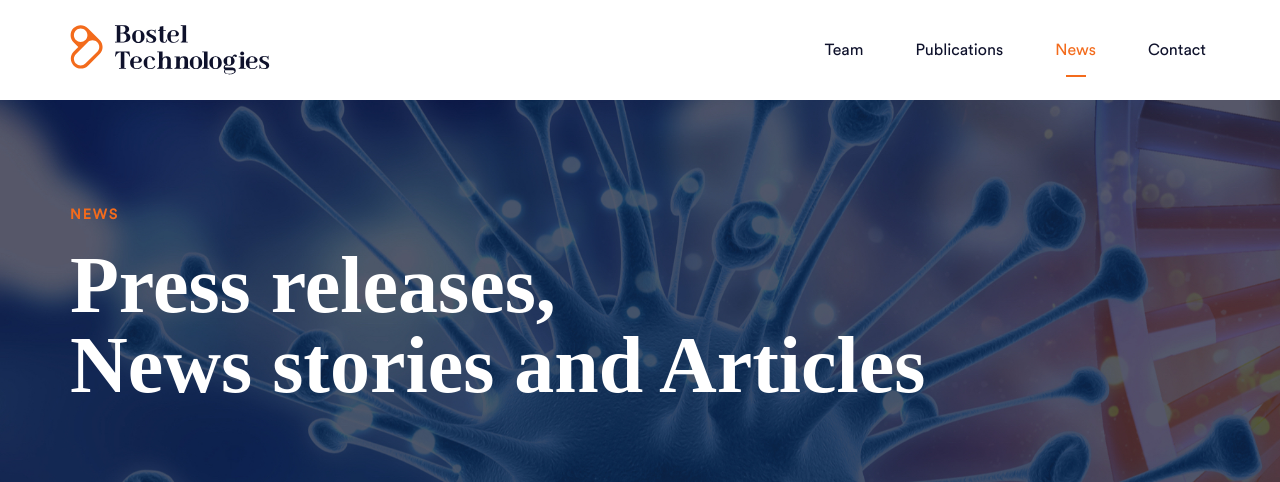
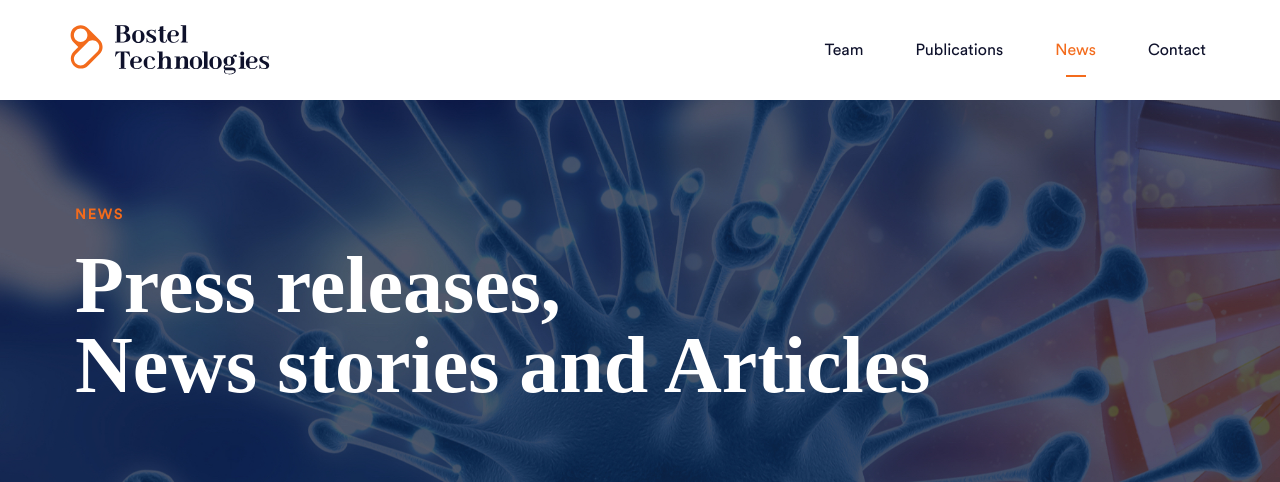
Before and after one commit to brucenwalker/bostelweb, a Jekyll site: the page built from news.md, in a window 1280 px wide and 1400 px high. Shown: the top 482 px of the window. Built offline with Jekyll 4.4.1, drawn with Linux system fonts in a browser that asks for light colours; some web fonts are replaced.

Commit message:
Page header updates

```diff
--- a/_includes/footer.html
+++ b/_includes/footer.html
@@ -16,11 +16,11 @@
                 </ul>
             </div>
             <div class="footer-social">
-                <a class="btn btn--icon btn--icon-light" href="https://www.linkedin.com" target="_blank"><svg class="icon"><use xlink:href="/assets/site.svg#linkedin" /></svg></a>
-                <a class="btn btn--icon btn--icon-light" href="https://www.facebook.com" target="_blank"><svg class="icon"><use xlink:href="/assets/site.svg#facebook" /></svg></a>
-                <a class="btn btn--icon btn--icon-light" href="https://www.instagram.com" target="_blank"><svg class="icon"><use xlink:href="/assets/site.svg#instagram" /></svg></a>
+                <a class="btn btn--icon btn--icon-light" href="https://www.linkedin.com/company/bostel-technologies-llc/about/" target="_blank"><svg class="icon"><use xlink:href="/assets/site.svg#linkedin" /></svg></a>
+                <a class="btn btn--icon btn--icon-light" href="#" target="_blank"><svg class="icon"><use xlink:href="/assets/site.svg#facebook" /></svg></a>
+                <a class="btn btn--icon btn--icon-light" href="#" target="_blank"><svg class="icon"><use xlink:href="/assets/site.svg#instagram" /></svg></a>
                 <!-- <a class="btn btn--icon btn--icon-light" href="https://twitter.com" target="_blank"><svg class="icon"><use xlink:href="/assets/site.svg#twitter" /></svg></a> -->
-                <a class="btn btn--icon btn--icon-light" href="https://www.youtube.com" target="_blank"><svg class="icon"><use xlink:href="/assets/site.svg#youtube" /></svg></a>
+                <a class="btn btn--icon btn--icon-light" href="#" target="_blank"><svg class="icon"><use xlink:href="/assets/site.svg#youtube" /></svg></a>
             </div>
             <!-- <p class="footer-copyright"><a href="/terms-of-use">{{ site.t.copyright }} &copy; {{ 'now' | date: "%Y" }} {{ site.t.copyright_content }}</a></p> -->
         </div>
--- a/_sass/_component.page-header.scss
+++ b/_sass/_component.page-header.scss
@@ -7,7 +7,7 @@
     position: relative;
     margin-top: 3.125rem;
     min-height: 18.75rem;
-    padding: 2rem 0;
+    padding: 3rem 0;
 
     &:after {
         content: '';
@@ -28,7 +28,7 @@
     }
 
     .page-label {
-        margin: 0;
+        margin-bottom: 0.25rem;
         display: block;
     }
 
@@ -37,7 +37,7 @@
 .page-header__content {
     position: relative;
     z-index: 1;
-    padding: 0 1.25rem;
+    padding: 0 1.5625rem;
 }
 
 
--- a/_sass/_elements.scss
+++ b/_sass/_elements.scss
@@ -132,13 +132,13 @@ blockquote {
     }
 
     h1, .h1 {
-        font-size: 5rem;
+        font-size: 3rem;
         line-height: 1;
         margin-bottom: 0.9375rem;
     }
 
     h2, .h2 {
-        font-size: 3rem;
+        font-size: 2.25rem;
         margin-bottom: 1.75rem;
     }
 
@@ -159,8 +159,17 @@ blockquote {
     p {
         font-size: 1rem;
     }
+}
 
-    // p + .btn {
-    //     margin-top: 1.25rem;
-    // }
+@media (min-width: $lg-breakpoint){
+    h1, .h1 {
+        font-size: 5rem;
+        line-height: 1;
+        margin-bottom: 0.9375rem;
+    }
+
+    h2, .h2 {
+        font-size: 3rem;
+        margin-bottom: 1.75rem;
+    }
 }
--- a/_sass/_page.news.scss
+++ b/_sass/_page.news.scss
@@ -14,8 +14,8 @@
 
 .news-item {
     padding: 3.125rem 2rem;
-    border-radius: 0.625rem;
-    box-shadow: 0 1px 6px 0 rgba(0,0,0,0.15);
+    border-radius: $border-radius;
+    box-shadow: $box-shadow;
     margin-bottom: 4rem;
 
     &:last-child {
@@ -33,7 +33,12 @@
 
 @media (min-width: $md-breakpoint) {
     .news-item {
-        padding: 3.125rem 6.25rem;
         margin-bottom: 6.875rem;
     }
 }
+
+@media (min-width: $lg-breakpoint) {
+    .news-item {
+        padding: 3.125rem 6.25rem;
+    }
+}
--- a/_sass/_page.publication.scss
+++ b/_sass/_page.publication.scss
@@ -46,29 +46,3 @@
         }
     }
 }
-
-.news-item {
-    padding: 3.125rem 2rem;
-    border-radius: 0.625rem;
-    box-shadow: $box-shadow;
-    margin-bottom: 4rem;
-
-    &:last-child {
-        margin-bottom: 0;
-    }
-
-    &-title {
-        margin-bottom: 0;
-    }
-
-    &-date {
-        color: $gray-light;
-    }
-}
-
-@media (min-width: $md-breakpoint) {
-    .news-item {
-        padding: 3.125rem 6.25rem;
-        margin-bottom: 6.875rem;
-    }
-}
```
